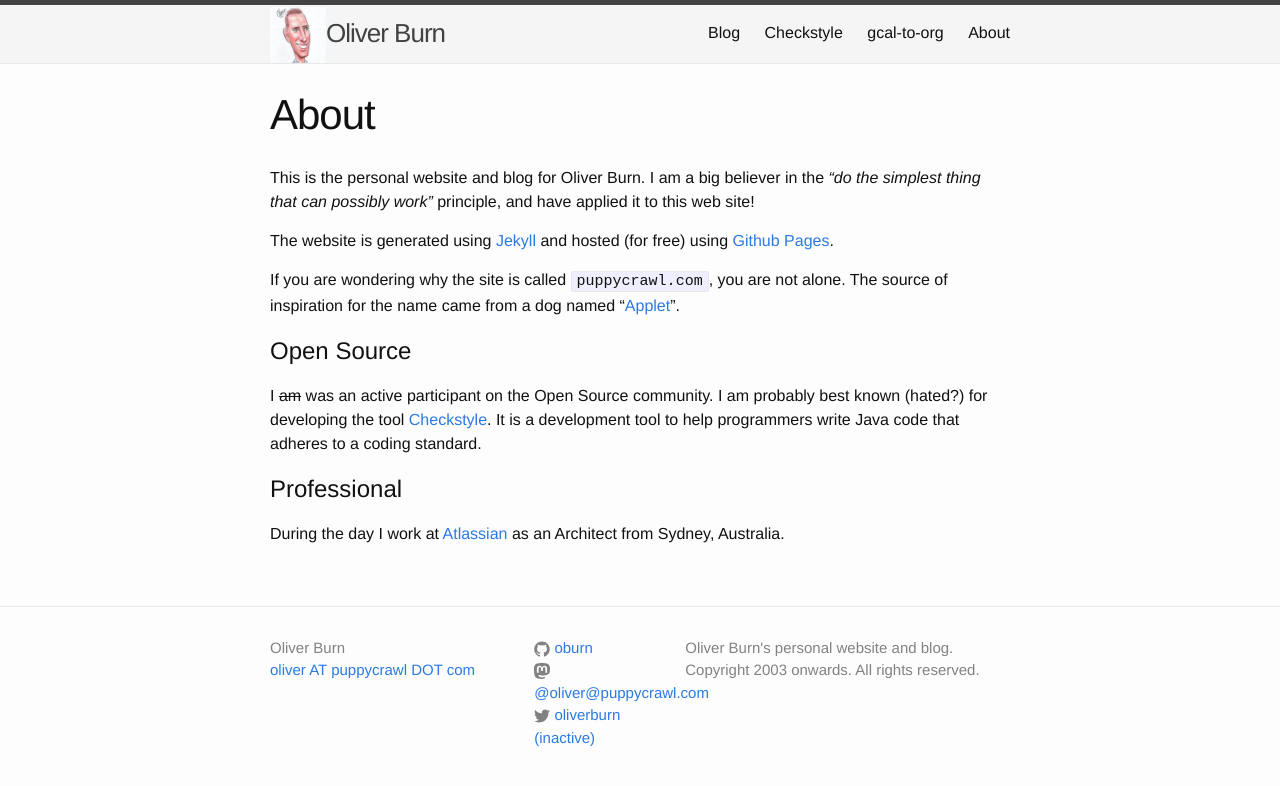
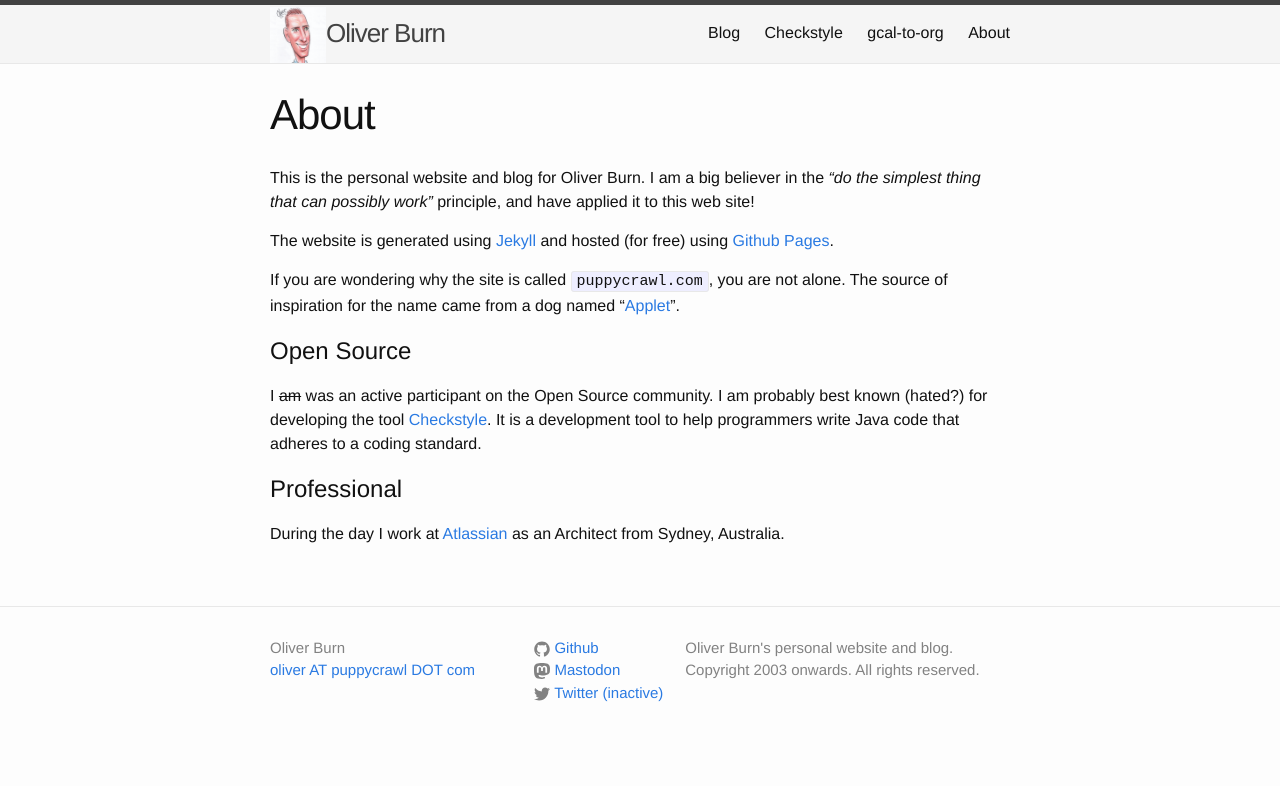
Before and after one commit to oburn/oburn.github.io, a Jekyll site: the page built from index.md, in a window 1280 px wide. Shown: the top 786 px of the page. Built offline with Jekyll 4.4.1, drawn with Linux system fonts in a browser that asks for light colours.

Commit message:
making tidier?

```diff
--- a/_includes/footer.html
+++ b/_includes/footer.html
@@ -21,7 +21,7 @@
                 </svg>
               </span>
 
-              <span class="username">{{ site.github_username }}</span>
+              <span class="username">Github</span>
             </a>
           </li>
           {% endif %}
@@ -35,7 +35,7 @@
                 </svg>
               </span>
 
-              <span class="username">@oliver@puppycrawl.com</span>
+              <span class="username">Mastodon</span>
             </a>
           </li>
           {% endif %}
@@ -50,7 +50,7 @@
                 </svg>
               </span>
 
-              <span class="username">{{ site.twitter_username }} (inactive)</span>
+              <span class="username">Twitter (inactive)</span>
             </a>
           </li>
           {% endif %}
```
